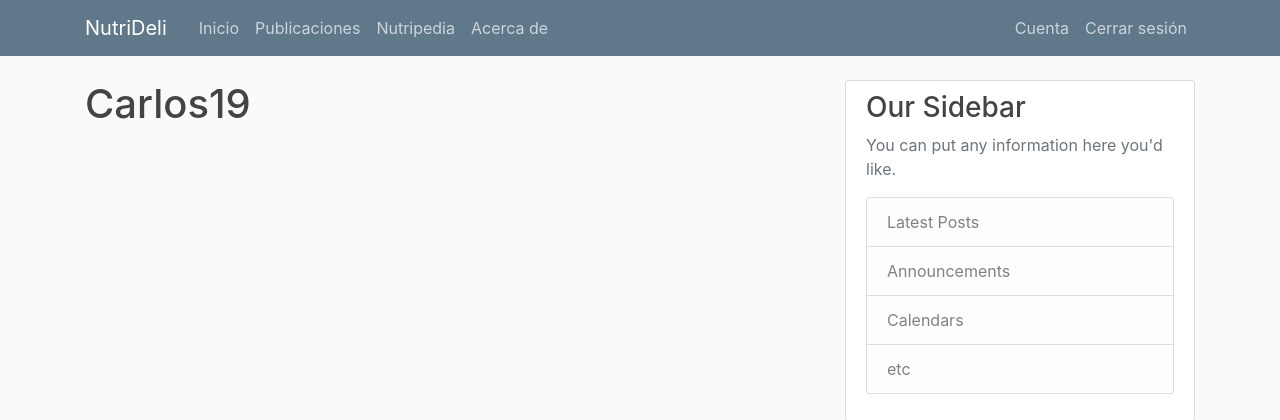
After one commit to CarlosAlbert19/nutrideli, a Flask app: page /cuenta in a window 1280 px wide. The commit adds this page. Shown: the top 420 px of the page. Run offline with Flask 3, Linux system fonts and the light colour scheme; a user stored in the database is signed in; some libraries are stand-ins or nearby versions.

Commit message:
Autenticación de cuentas

```diff
--- a/nutrideli_web/__init__.py
+++ b/nutrideli_web/__init__.py
@@ -1,10 +1,16 @@
 from flask import Flask
 from flask_sqlalchemy import SQLAlchemy
+from flask_bcrypt import Bcrypt
+from flask_login import LoginManager
 
 
 app = Flask(__name__)
 app.config['SECRET_KEY'] = '260fa31c72684ad278f65cac970229bd'
 app.config['SQLALCHEMY_DATABASE_URI'] = 'sqlite:///C:\\Users\\carlo\\Documents\\nutrideli\\instance\\site.db'
 db = SQLAlchemy(app)
+bcrypt = Bcrypt(app)
+login_manager = LoginManager(app)
+login_manager.login_view = 'iniciar_sesion'
+login_manager.login_message_category = 'info'
 
 from nutrideli_web import routes
--- a/nutrideli_web/routes.py
+++ b/nutrideli_web/routes.py
@@ -1,7 +1,8 @@
-from flask import render_template, url_for, flash, redirect
-from nutrideli_web import app
+from flask import render_template, url_for, flash, redirect, request
+from nutrideli_web import app, db, bcrypt
 from nutrideli_web.forms import Registro, Iniciar_sesion
 from nutrideli_web.models import User, Post
+from flask_login import login_user, current_user, logout_user, login_required
 
 
 publicaciones = [
@@ -38,18 +39,39 @@
 
 @app.route("/registro", methods=['GET', 'POST'])
 def registro():
+    if current_user.is_authenticated:
+         return redirect(url_for('inicio'))
     form = Registro()
     if form.validate_on_submit():
-                 flash(f'¡Cuenta creada para {form.username.data}!', 'success')
-                 return redirect(url_for('inicio'))
+                 hashed_password = bcrypt.generate_password_hash(form.password.data).decode('utf-8')
+                 user = User(username=form.username.data, email=form.email.data, password=hashed_password)
+                 db.session.add(user)
+                 db.session.commit()
+                 flash(f'¡Tu cuenta ha sido creada exitosamente, ahora inicia sesión para comenzar a usar NutriDeli!', 'success')
+                 return redirect(url_for('iniciar_sesion'))
     return render_template ('registro.html', titulo_pagina='Registro', form=form)
+
 @app.route("/iniciar_sesion", methods=['GET', 'POST'])
 def iniciar_sesion():
+    if current_user.is_authenticated:
+         return redirect(url_for('inicio'))
     form = Iniciar_sesion()
     if form.validate_on_submit():
-          if form.email.data == 'admin@blog.com' and form.password.data == 'password':
-                flash('¡Se ha iniciado sesión exitosamente!', 'success')
-                return redirect(url_for('inicio'))
-          else:
-                flash('Lo sentimos, no se ha podido iniciar sesión. Compruebe que el correo y la contraseña sean correctos.', 'danger')
+        user = User.query.filter_by(email=form.email.data).first()
+        if user and bcrypt.check_password_hash(user.password, form.password.data):
+            login_user(user, remember=form.remember.data)
+            next_page = request.args.get('next')
+            return redirect(next_page) if next_page else redirect(url_for('inicio'))
+        else:
+            flash('Lo sentimos, no se ha podido iniciar sesión. Compruebe que el correo y la contraseña sean correctos.', 'danger')
     return render_template ('iniciar_sesion.html', titulo_pagina='Iniciar sesión', form=form)
+
+@app.route("/cerrar_sesion")
+def cerrar_sesion():
+     logout_user()
+     return redirect(url_for('inicio'))
+
+@app.route("/cuenta")
+@login_required
+def cuenta():
+     return render_template ('cuenta.html', titulo_pagina='Cuenta')
--- /dev/null
+++ b/nutrideli_web/templates/cuenta.html
@@ -0,0 +1,4 @@
+{% extends "layout.html" %}
+{% block content %}
+    <h1>{{ current_user.username }}</h1>
+{% endblock content %}
--- a/nutrideli_web/templates/layout.html
+++ b/nutrideli_web/templates/layout.html
@@ -27,8 +27,13 @@
               </div>
               <!-- PARTE DERECHA DE LA BARRA DE NAVEGACION -->
               <div class="navbar-nav">
-                <a class="nav-item nav-link" href="{{ url_for('iniciar_sesion') }}">Iniciar sesión</a>
-                <a class="nav-item nav-link" href="{{ url_for('registro') }}">Registrarse</a>
+                {% if current_user.is_authenticated %}
+                  <a class="nav-item nav-link" href="{{ url_for('cuenta') }}">Cuenta </a>
+                  <a class="nav-item nav-link" href="{{ url_for('cerrar_sesion') }}">Cerrar sesión</a>
+                {% else %}
+                  <a class="nav-item nav-link" href="{{ url_for('iniciar_sesion') }}">Iniciar sesión</a>
+                  <a class="nav-item nav-link" href="{{ url_for('registro') }}">Registrarse</a>
+                {% endif %}
               </div>
             </div>
           </div>
--- a/requirements.txt
+++ b/requirements.txt
@@ -11,8 +11,12 @@
 itsdangerous==2.2.0
 Jinja2==3.1.4
 MarkupSafe==2.1.5
+pillow==10.4.0
 pytz==2024.1
+setuptools==74.0.0
 SQLAlchemy==2.0.32
+svgwrite==1.4.3
+Tree==0.2.4
 typing_extensions==4.12.2
 Werkzeug==3.0.3
 WTForms==3.1.2
```
Also changed, not shown: nutrideli_web/forms.py (+12 -1 lines), nutrideli_web/models.py (+7 -2 lines), instance/site.db, 1 other file.
